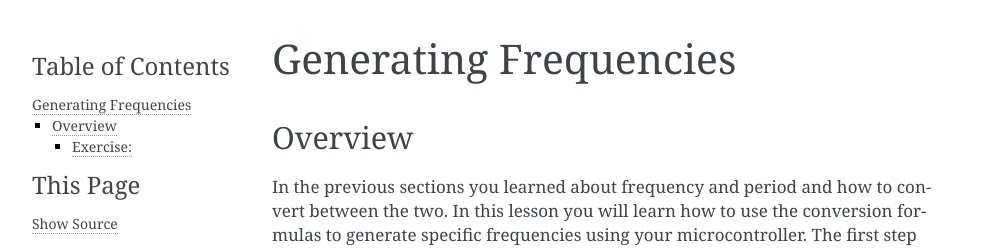
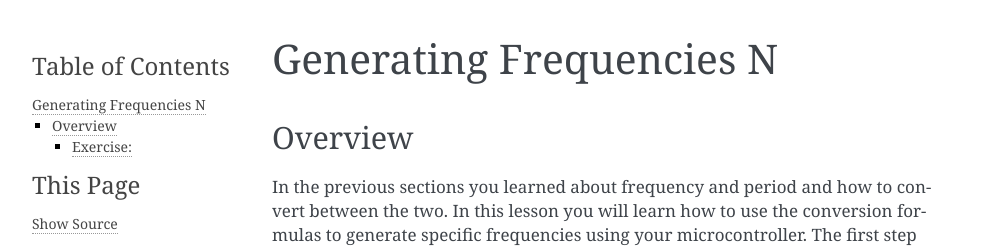
Before and after one commit to maxtkc/mvths-wiki, a Sphinx documentation site: the page built from docs/025b-generating-frequency.rst, in a window 1280 px wide. Shown: the top 248 px of the page, without its empty margins (148-1140 px from the left). Built offline with Sphinx 7.4.7, drawn with Linux system fonts in a browser that asks for light colours; pages that are not in the unit, such as notebooks, are missing from menus.

```diff
--- a/docs/025b-generating-frequency.rst
+++ b/docs/025b-generating-frequency.rst
@@ -1,4 +1,4 @@
-Generating Frequencies
+Generating Frequencies N
 ==========================
 
 Overview
```
